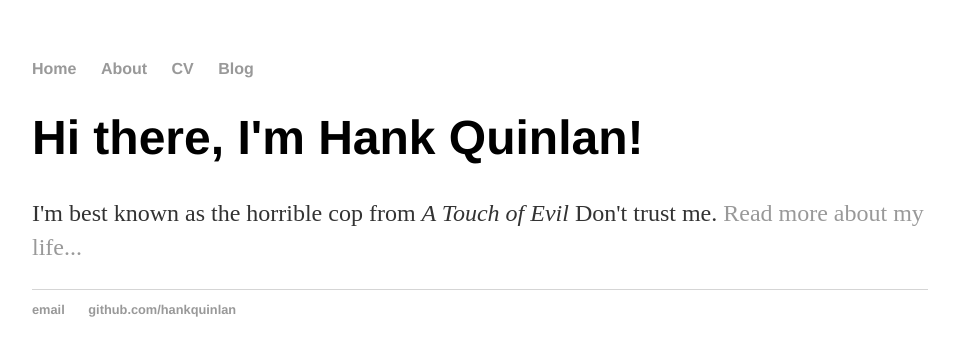
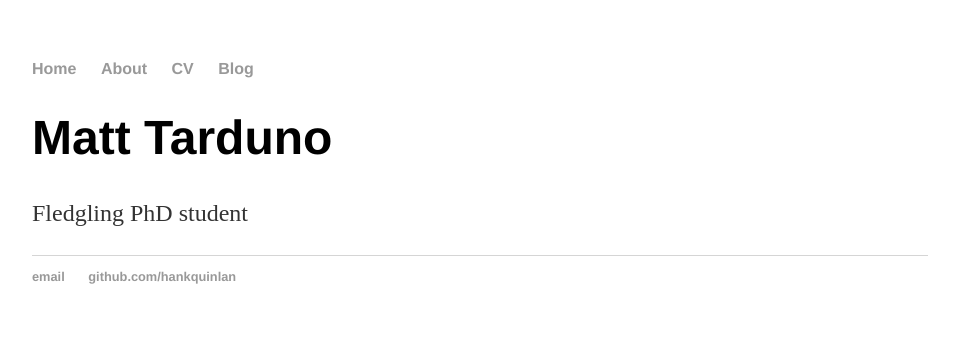
Before and after one commit to Matt-Tarduno/Matt-Tarduno.github.io, a Jekyll site: the page built from index.html, in a window 1280 px wide. Shown: the top 356 px of the page, without its empty margins (160-1119 px from the left). Built offline with Jekyll 4.4.1, drawn with Linux system fonts in a browser that asks for light colours.

Commit message:
Update index.html

```diff
--- a/index.html
+++ b/index.html
@@ -1,8 +1,8 @@
 ---
 layout: default
-title: Hank Quinlan, Horrible Cop
+title: Matt Tarduno
 ---
 <div class="blurb">
-	<h1>Hi there, I'm Hank Quinlan!</h1>
-	<p>I'm best known as the horrible cop from <em>A Touch of Evil</em> Don't trust me. <a href="/about">Read more about my life...</a></p>
+	<h1>Matt Tarduno</h1>
+	<p>Fledgling PhD student</p>
 </div><!-- /.blurb -->
```
